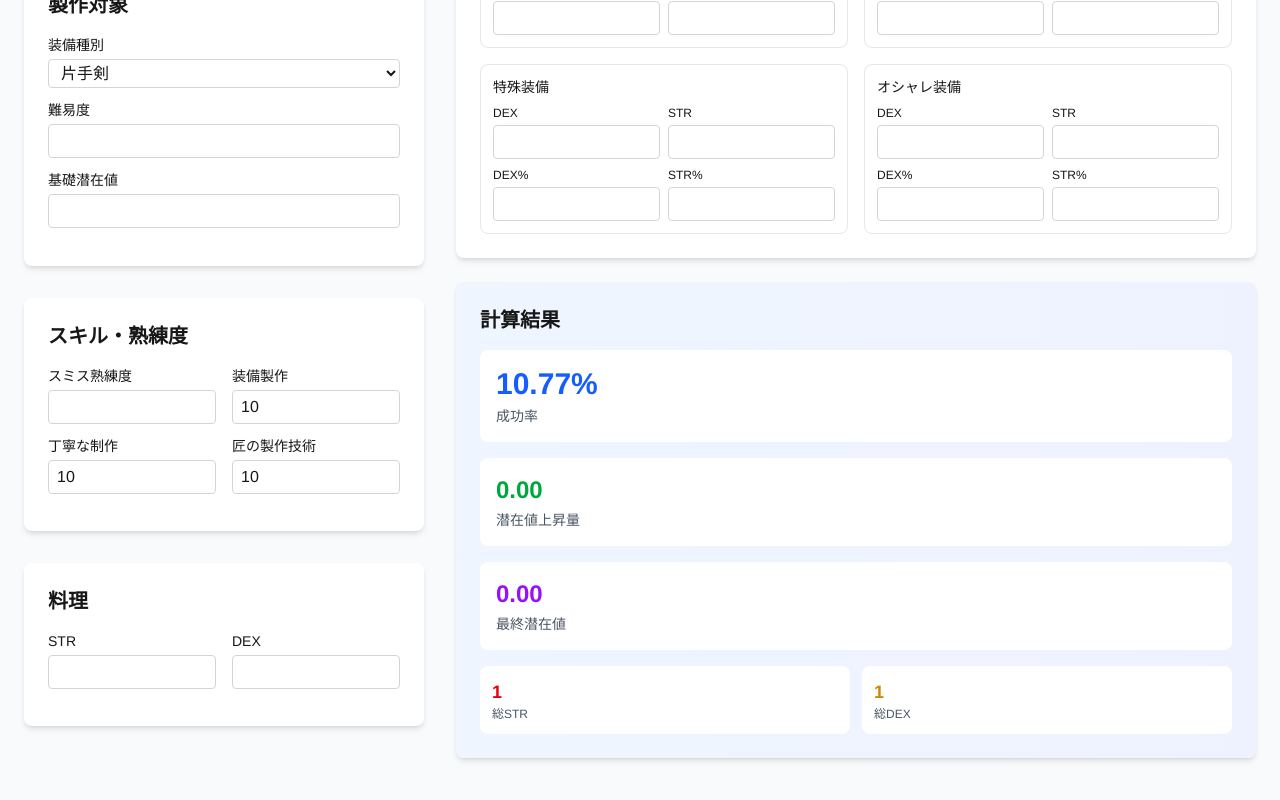
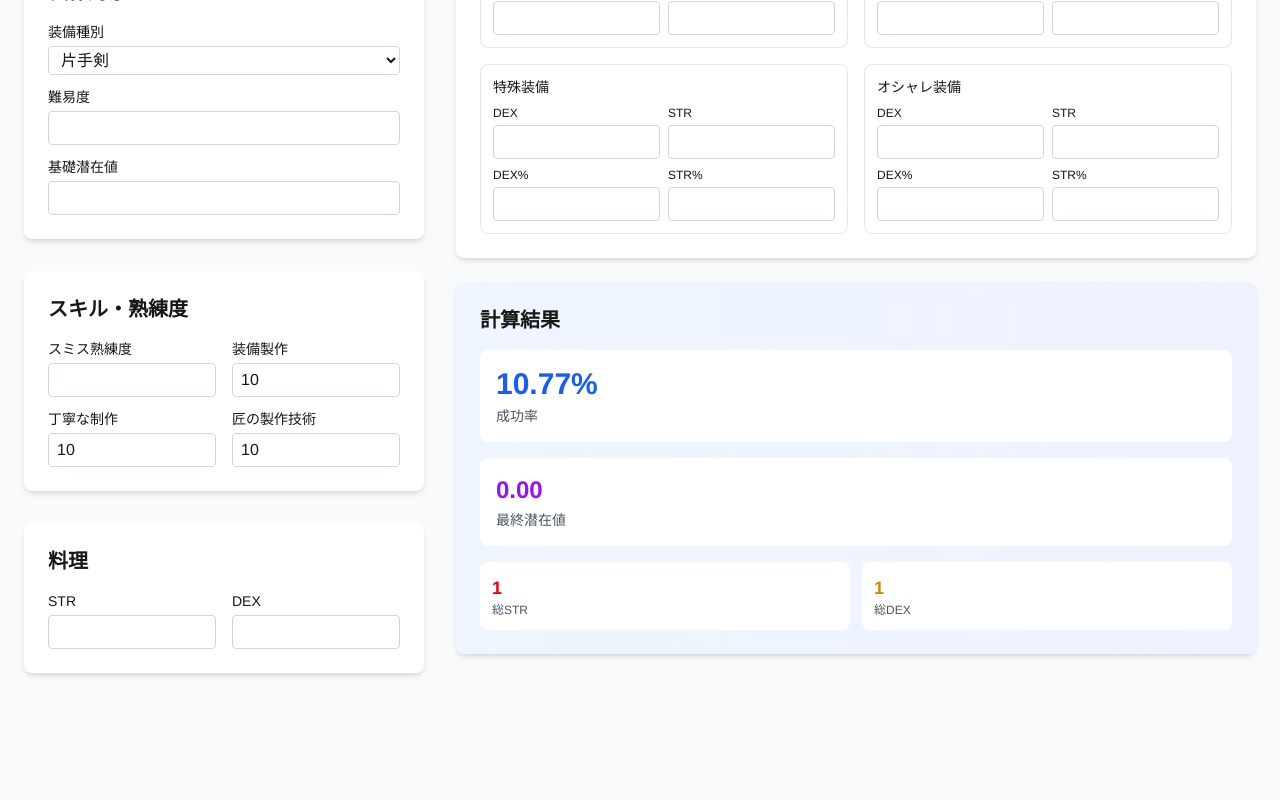
Before and after one commit to nukko-wq/toram-smith-calculator, a Next.js app: page / in a window 1280 px wide. Shown: the part 460-1260 px from the top of the page. After the commit the page ends 1221 px from the top, so only its background shows below. Built offline with nearby package versions, Linux system fonts and the light colour scheme.

Commit message:
潜在値上昇量の削除

```diff
--- a/components/MobileResultBar.tsx
+++ b/components/MobileResultBar.tsx
@@ -17,12 +17,6 @@ export default function MobileResultBar({ result }: MobileResultBarProps) {
           <div className="text-xs text-gray-600">成功率</div>
         </div>
 
-        <div className="flex-1 text-center border-l border-gray-200">
-          <div className="text-lg font-bold text-green-600">
-            {result.potentialIncrease.toFixed(1)}
-          </div>
-          <div className="text-xs text-gray-600">潜在値上昇</div>
-        </div>
 
         <div className="flex-1 text-center border-l border-gray-200">
           <div className="text-lg font-bold text-purple-600">
--- a/components/SmithCalculator.tsx
+++ b/components/SmithCalculator.tsx
@@ -119,7 +119,7 @@ export default function SmithCalculator() {
       </h1>
 
       <div className="grid grid-cols-1 lg:grid-cols-2 xl:grid-cols-[1fr_2fr] xl:gap-8 gap-6 lg:gap-0 lg:space-y-8">
-        {/* 左カラム: キャラクターステータス */}
+        {/* 左カラム: キャラクター */}
         <div className="space-y-4 lg:space-y-0 xl-space-y-6 lg:col-span-3 xl:col-span-1 grid grid-cols-1 md:grid-cols-2 gap-6 md:gap-8 xl:grid-cols-1">
           <div className="bg-white p-6 rounded-lg shadow-md order-1">
             <h2 className="text-xl font-semibold mb-4">ステータス</h2>
@@ -328,7 +328,7 @@ export default function SmithCalculator() {
           </div>
         </div>
 
-        {/* 中央カラム: 装備品プロパティ */}
+        {/* 中央カラム: 装備品プロパティ/計算結果 */}
         <div className="space-y-4 lg:space-y-6 lg:col-span-2 xl:col-span-1">
           <div className="bg-white p-4 lg:p-6 rounded-lg shadow-md">
             <h2 className="text-xl font-semibold mb-4">装備品プロパティ</h2>
@@ -580,12 +580,6 @@ export default function SmithCalculator() {
                 <div className="text-sm text-gray-600">成功率</div>
               </div>
 
-              <div className="bg-white p-4 rounded-lg">
-                <div className="text-2xl font-bold text-green-600 mb-1">
-                  {result.potentialIncrease.toFixed(2)}
-                </div>
-                <div className="text-sm text-gray-600">潜在値上昇量</div>
-              </div>
 
               <div className="bg-white p-4 rounded-lg">
                 <div className="text-2xl font-bold text-purple-600 mb-1">
```
